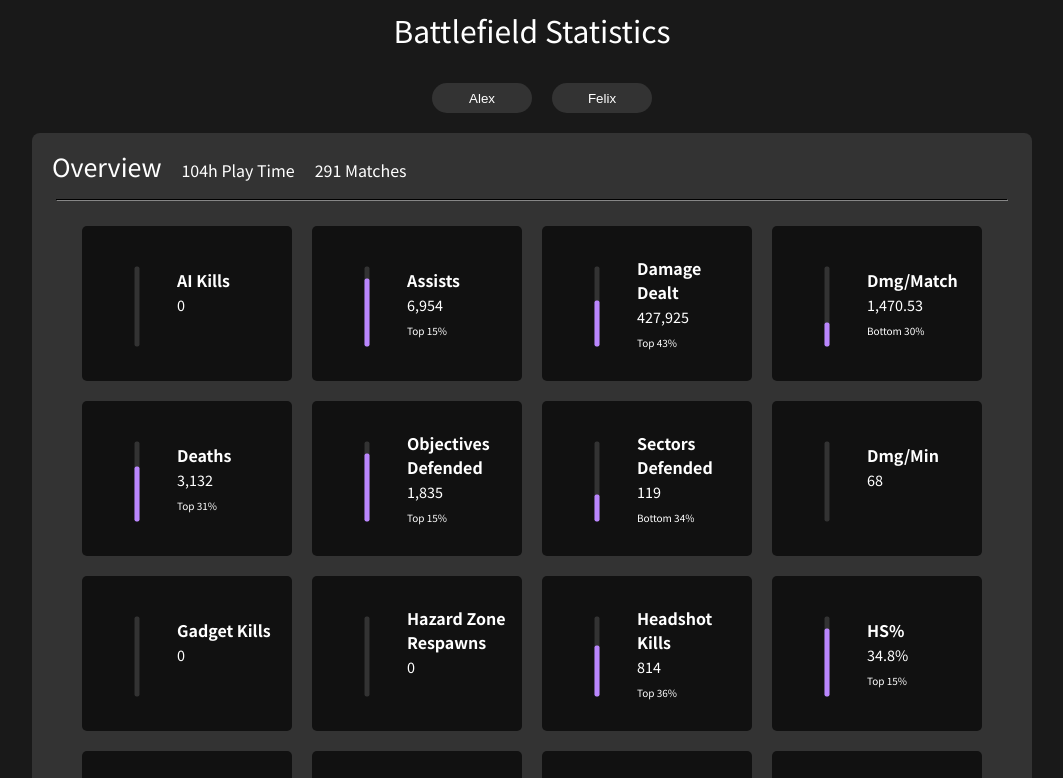
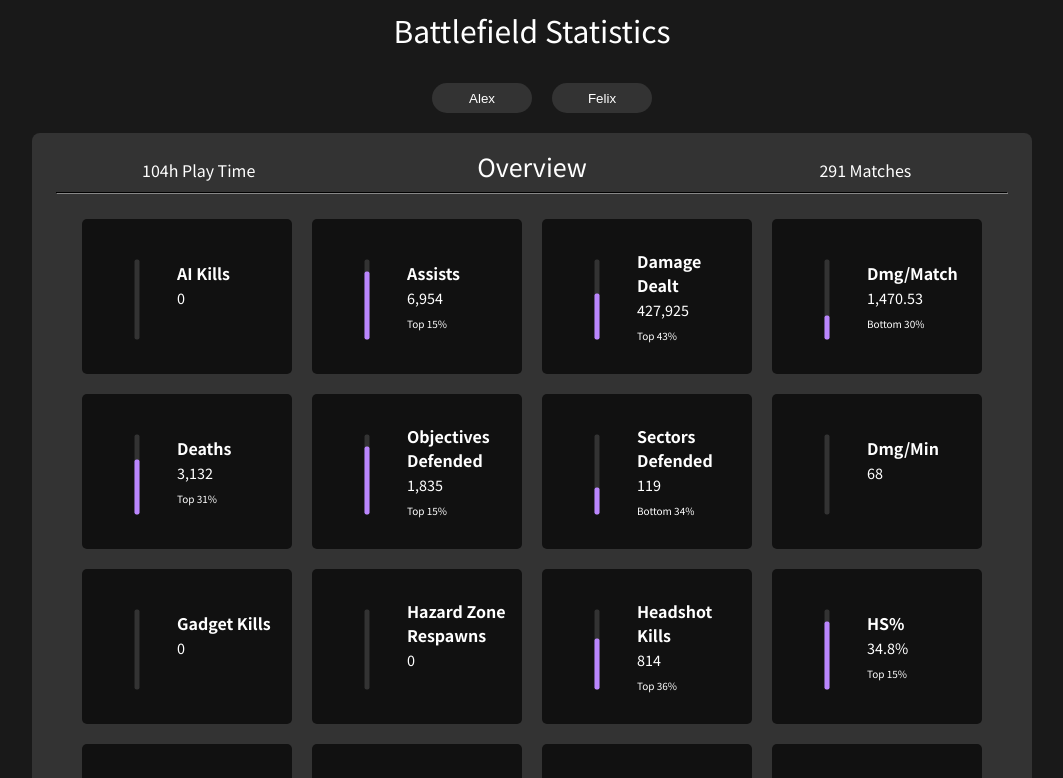
Before and after one commit to noxickon/code-example, an Angular app: page / in a window 1280 px wide. Shown: the top 778 px of the page, without its empty margins (108-1171 px from the left). Built offline with nearby package versions, Linux system fonts and the light colour scheme; no server answers.

Commit message:
Update style and change min width

```diff
--- a/src/app/card-entry/card-entry.component.scss
+++ b/src/app/card-entry/card-entry.component.scss
@@ -42,13 +42,9 @@
             max-width: 80px;
             margin-top: 35%;
 
-            // -webkit-transform-origin: 100% 100%;
-            // -webkit-transform: rotate(270deg);
-            // -moz-transform-origin: 100% 100%;
-            // -moz-transform: rotate(270deg);
-            // -ms-transform-origin: 100% 100%;
-            // -ms-transform: rotate(270deg);
-            // transform-origin: 93% 100%;
+            -webkit-transform: rotate(270deg);
+            -moz-transform: rotate(270deg);
+            -ms-transform: rotate(270deg);
             transform: rotate(270deg);
 
             &::-webkit-progress-bar {
--- a/src/app/card/card.component.html
+++ b/src/app/card/card.component.html
@@ -1,9 +1,9 @@
 <main>
     <div class="main-card">
         <div class="header">
-            <span class="card-label">{{cardLabel}}</span>
-            <span class="playtime">{{playedTime}} Play Time</span>
-            <span class="matches">{{playedMatches}} Matches</span>
+            <div class="playtime">{{playedTime}} Play Time</div>
+            <div class="card-label">{{cardLabel}}</div>
+            <div class="matches">{{playedMatches}} Matches</div>
         </div>
 
         <hr />
--- a/src/app/card/card.component.scss
+++ b/src/app/card/card.component.scss
@@ -1,28 +1,26 @@
 div.main-card {
     background-color: #333333;
     margin: auto;
-    min-width: 300px;
+    min-width: 400px;
     max-width: 1000px;
     padding-bottom: 20px;
     border-radius: 8px 8px 8px 8px;
 
     .header{
-        margin: auto auto 15px auto;
+        margin: auto auto auto auto;
         padding-top: 15px;
+        display: table;
+        width: 100%;
+        table-layout: fixed;
+        text-align: center;
 
-        span {
-            margin-left: 20px;
+        div {
+            word-break: break-word;
+            display: table-cell;
+            margin: auto;
 
             &.card-label {
                 font-size: 25px;
-            }
-
-            &.playtime {
-
-            }
-
-            &.matches {
-
             }
         }
     }
```
